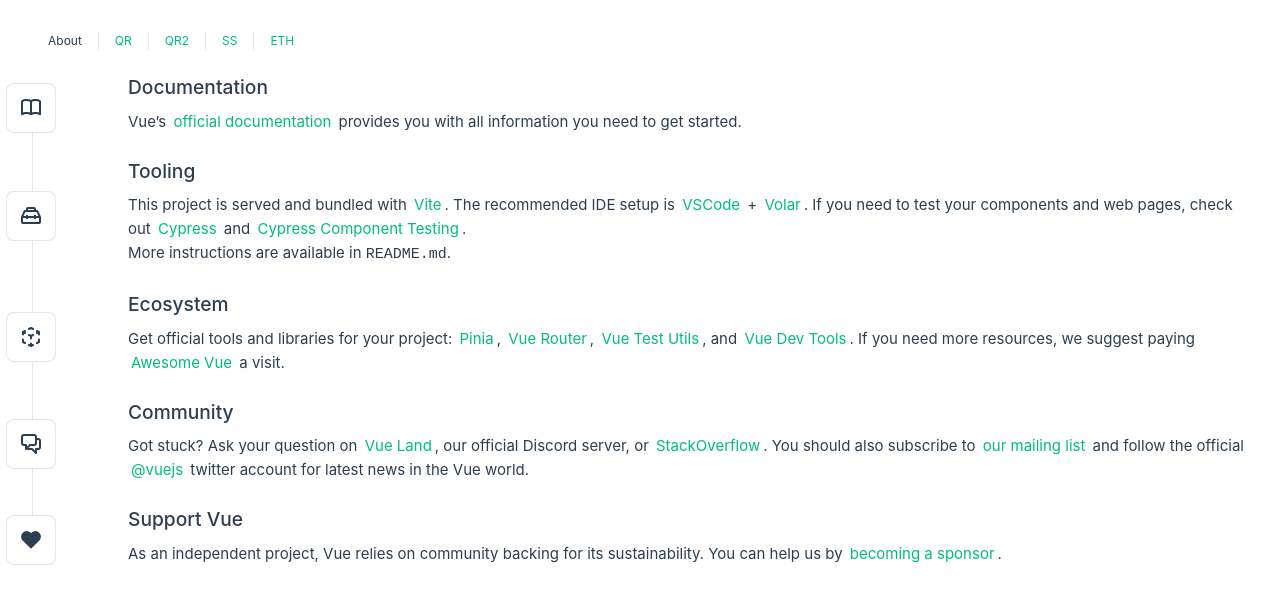
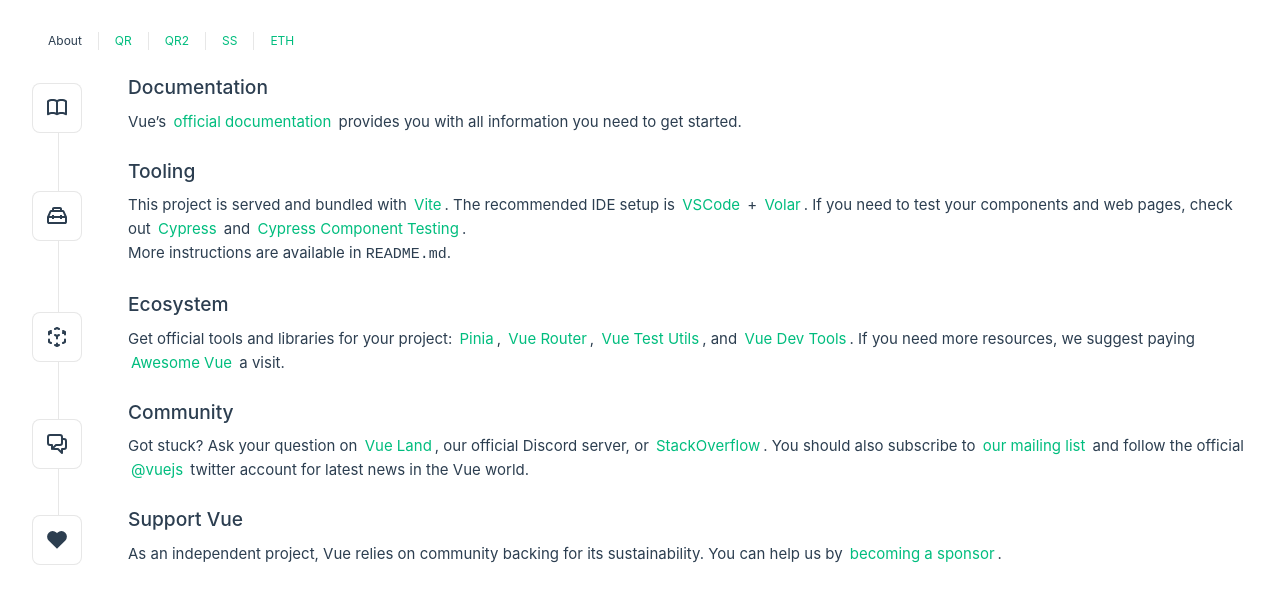
Before and after one commit to peferb/fun-utils, a Vue app: page / in a window 1280 px wide. Shown: the top 604 px of the page. Built offline with nearby package versions, Linux system fonts and the light colour scheme.

Commit message:
Align welcome item positions with the rest of the page

```diff
--- a/src/components/WelcomeItem.vue
+++ b/src/components/WelcomeItem.vue
@@ -48,7 +48,7 @@
 
   i {
     top: calc(50% - 25px);
-    left: -26px;
+    left: 0;
     position: absolute;
     border: 1px solid var(--color-border);
     background: var(--color-background);
@@ -61,7 +61,7 @@
     content: ' ';
     border-left: 1px solid var(--color-border);
     position: absolute;
-    left: 0;
+    left: 26px;
     bottom: calc(50% + 25px);
     height: calc(50% - 25px);
   }
@@ -70,7 +70,7 @@
     content: ' ';
     border-left: 1px solid var(--color-border);
     position: absolute;
-    left: 0;
+    left: 26px;
     top: calc(50% + 25px);
     height: calc(50% - 25px);
   }
--- a/src/views/EthereumWalletView.vue
+++ b/src/views/EthereumWalletView.vue
@@ -1,6 +1,6 @@
 <template>
   <div class="ethereum-wallet">
-    <h1>Ethereum wallet generation</h1>
+    <h1>Ethereum wallet</h1>
   </div>
 </template>
 
```
